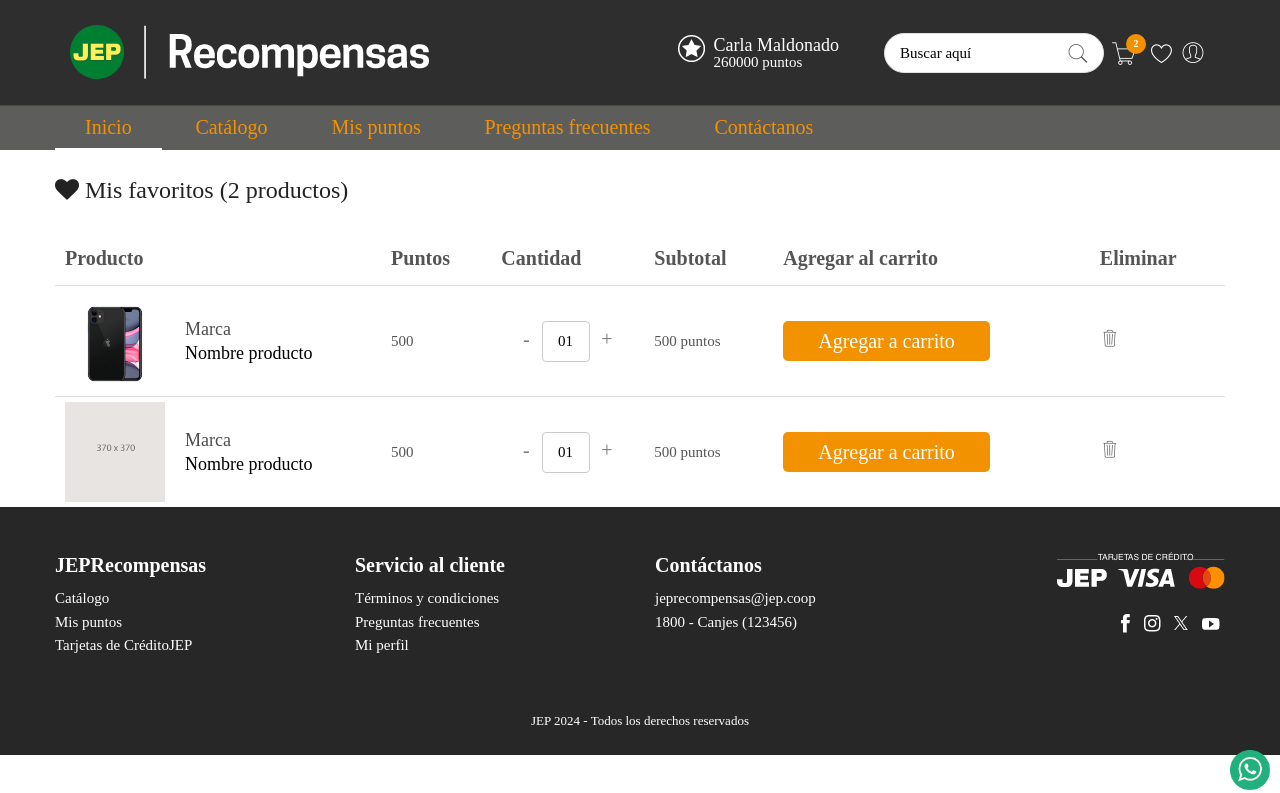
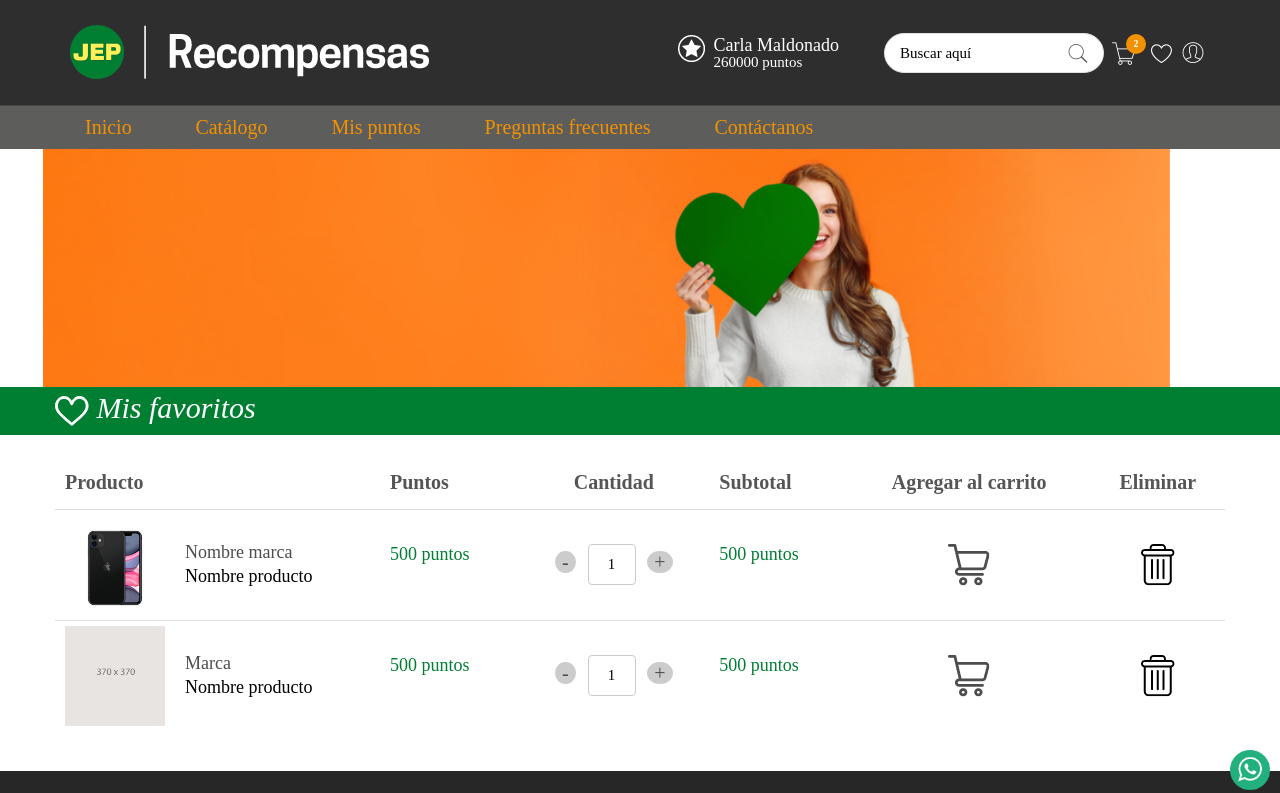
Before and after one commit to MotivaSoluciones/jep-v2, a plain HTML site: page favoritos.html in a window 1280 px wide. Shown: the top 793 px of the page. Drawn offline with Linux system fonts and the light colour scheme; a web font is replaced by a local one.

Commit message:
favoritos OK

```diff
--- a/favoritos.html
+++ b/favoritos.html
@@ -23,12 +23,22 @@
 <body class="home">
     <div id="box-mobile-menu" class="box-mobile-menu full-height full-width">
         <div class="box-inner">
-            <p class="color-whit nameUser" style="display: inline-block">Hola @Nombre</p>
+            <table class="">
+                <tr>
+                    <td width="30">
+                        <img src="images/iconos/icono-puntos.png">
+                    </td>
+                    <td>
+                        <p class="user-name">Carla Maldonado</p>
+                        <p class="puntos-actuales">260000 puntos</p>
+                    </td>
+                </tr>
+            </table>
             <span class="close-menu"><span class="icon pe-7s-close"></span></span>
         </div>
     </div>
     <div id="header-ontop" class="is-sticky"></div>
-       <header id="header" class="header style3">
+    <header id="header" class="header style3">
         <div class="container">
             <div class="main-menu-wapper">
                 <div class="row">
@@ -116,7 +126,7 @@
                             </div>
                         </div>
                         <ul class="boutique-nav main-menu clone-main-menu">
-                            <li class="active menu-item-has-children item-megamenu">
+                            <li class="">
                                 <a href="index.html">Inicio</a>
                             </li>
 
@@ -138,13 +148,19 @@
             </div>
         </div>
     </header>
-
+    <img class="text-center" src="images/slides/banner-favorito.png">
+    <div style="background: #007E32">
+        <div class="container">
+            <div class="row">
+                <div class="col-md-12">
+                    <p class="titulo"><img src="images/iconos/icono-favoritos.png"> Mis favoritos</p>
+                </div>
+            </div>
+        </div>
+    </div>
     <div class="container ">
         <div class="main-content">
-            <div class="page-title">
-                <h3><i class="fa fa-heart"></i> Mis favoritos (2 productos)</h3>
-            </div>
-            <div class="row">
+            <div class="row margin-top-20 margin-bottom-40">
                 <div class="col-sm-12 col-md-12">
                     <div class="table-responsive">
                         <table class="shop_table cart">
@@ -152,30 +168,34 @@
                                 <tr>
                                     <th colspan="2" class="product-name">Producto</th>
                                     <th class="product-price">Puntos</th>
-                                    <th class="product-quantity">Cantidad</th>
+                                    <th class="product-quantity text-center">Cantidad</th>
                                     <th class="product-subtotal">Subtotal</th>
-                                    <th class="product-subtotal">Agregar al carrito</th>
-                                    <th class="">Eliminar</th>
+                                    <th class="product-subtotal text-center">Agregar al carrito</th>
+                                    <th class="text-center">Eliminar</th>
                                 </tr>
                             </thead>
                             <tbody>
                                 <tr>
                                     <td class="product-thumbnail"><img src="images/products/1.jpg" alt=""></td>
                                     <td class="product-name">
-                                        <p class="marca">Marca</p>
+                                        <p class=" marca">Nombre marca</p>
                                         <a href="detail-prod.html">Nombre producto</a>
                                     </td>
-                                    <td>500</td>
+                                    <td>
+                                        <p class="puntos-verde">500 puntos</p>
+                                    </td>
                                     <td class="text-center">
                                         <div class="quantity">
-                                            <a style="cursor: pointer;font-size: 20px;">-</a>
-                                            <input type="text" size="4" class="input-text qty text text-center" title="Qty" value="01" name="quantity">
-                                            <a style="cursor: pointer;font-size: 20px;">+</a>
+                                            <a class="menos">-</a>
+                                            <input type="text" size="4" class="input-text qty text text-center" title="Qty" value="1" name="quantity">
+                                            <a class="mas">+</a>
                                         </div>
                                     </td>
-                                    <td>500 puntos</td>
-                                    <td><a class="button" data-toggle="modal" data-target="#carrito">Agregar a carrito</a></td>
-                                    <td class="product-remove"><a><span class="icon pe-7s-trash" style="font-size: 20px"></span></a></td>
+                                    <td>
+                                        <p class="puntos-verde">500 puntos</p>
+                                    </td>
+                                    <td class="text-center"><a href=""  data-toggle="modal" data-target="#carrito"><img src="images/iconos/icono-agregarCarrito.png"></a></td>
+                                    <td class="text-center"><a href=""><img src="images/iconos/icono-eliminar.png"></a></td>
                                 </tr>
                                 <tr>
                                     <td class="product-thumbnail"><img src="images/products/1.png" alt=""></td>
@@ -183,17 +203,21 @@
                                         <p class="marca">Marca</p>
                                         <a href="detail-prod.html">Nombre producto</a>
                                     </td>
-                                    <td>500</td>
+                                    <td>
+                                        <p class="puntos-verde">500 puntos</p>
+                                    </td>
                                     <td class="text-center">
                                         <div class="quantity">
-                                            <a style="cursor: pointer;font-size: 20px;">-</a>
-                                            <input type="text" size="4" class="input-text qty text text-center" title="Qty" value="01" name="quantity">
-                                            <a style="cursor: pointer;font-size: 20px;">+</a>
+                                            <a class="menos">-</a>
+                                            <input type="text" size="4" class="input-text qty text text-center" title="Qty" value="1" name="quantity">
+                                            <a class="mas">+</a>
                                         </div>
                                     </td>
-                                    <td>500 puntos</td>
-                                    <td><a class="button" data-toggle="modal" data-target="#carrito">Agregar a carrito</a></td>
-                                    <td class="product-remove"><a><span class="icon pe-7s-trash" style="font-size: 20px"></span></a></td>
+                                    <td>
+                                        <p class="puntos-verde">500 puntos</p>
+                                    </td>
+                                    <td class="text-center"><a href="" data-toggle="modal" data-target="#carrito"><img src="images/iconos/icono-agregarCarrito.png"></a></td>
+                                    <td class="text-center"><a href=""><img src="images/iconos/icono-eliminar.png"></a></td>
                                 </tr>
                             </tbody>
                         </table>
@@ -245,8 +269,8 @@
                     <div class="col-md-3 text-right">
                         <div class="margin-bottom-20 margin-top-20"><img src="images/logos/logo-jepVisa.png"></div>
                         <a href=""><img src="images/iconos/icono-fb.png" class="margin-redes"></a>
-                        <a href=""><img src="images/iconos/icono-insta.png"  class="margin-redes"></a>
-                        <a href=""><img src="images/iconos/icono-twitter.png"  class="margin-redes"></a>
+                        <a href=""><img src="images/iconos/icono-insta.png" class="margin-redes"></a>
+                        <a href=""><img src="images/iconos/icono-twitter.png" class="margin-redes"></a>
                         <a href=""><img src="images/iconos/icono-youtube.png" class="margin-redes"></a>
                     </div>
                 </div>
```
Also changed, not shown: images/iconos/icono-agregarCarrito.png (added), images/iconos/icono-favoritos.png (added), images/slides/banner-favorito.png (added), 2 other files.
